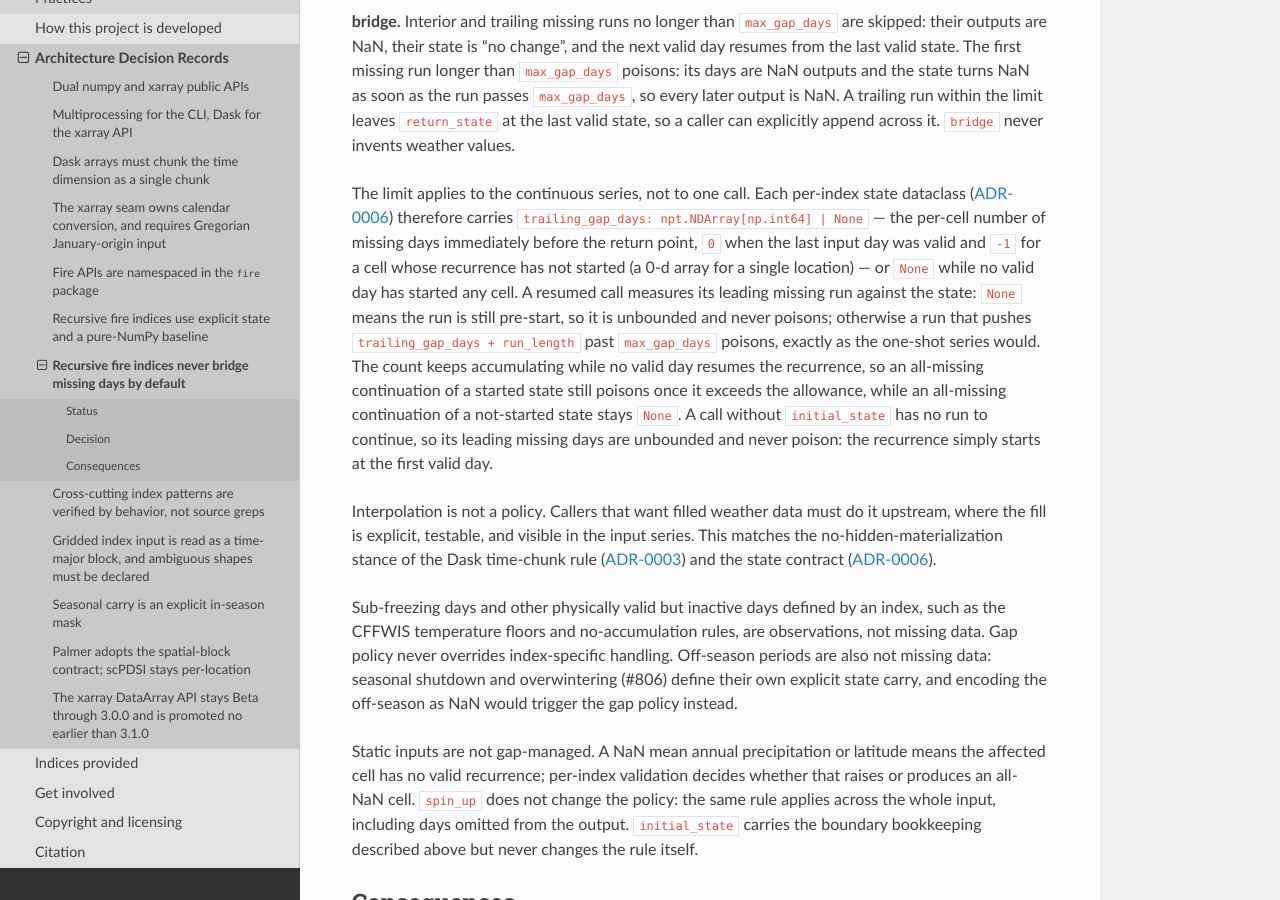
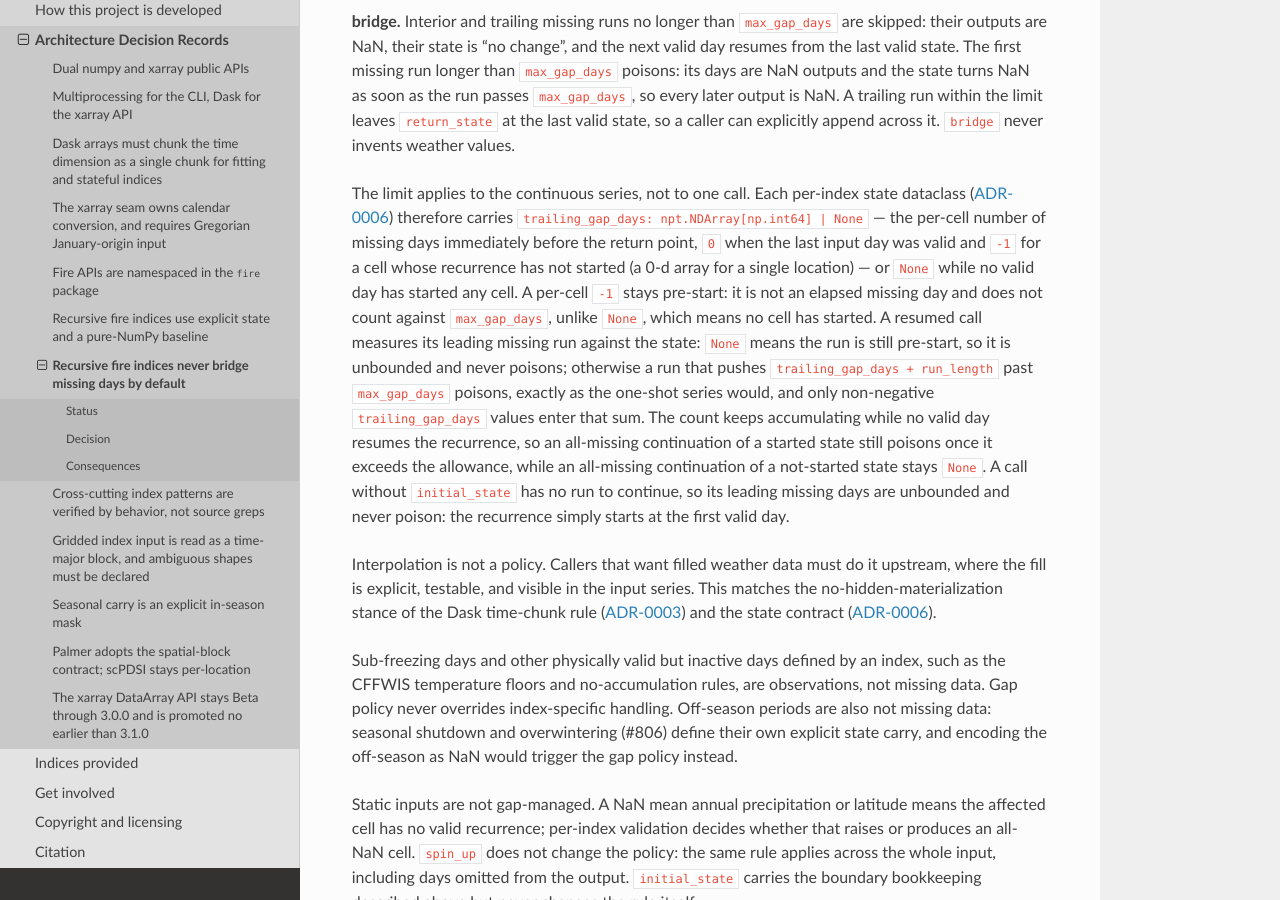
Before and after one commit to monocongo/climate_indices, a Sphinx documentation site: the page built from docs/adr/0007-fire-missing-data-policy.md, in a window 1280 px wide and 900 px high, scrolled down 931 px. Built offline with Sphinx 7.4.7 and the Read the Docs theme 3.1.0, drawn with Linux system fonts in a browser that asks for light colours; some of the changed text lies outside the part shown.

Commit message:
docs(adr): address review findings on the chunk rule and gap-state wording
Scope the single-time-chunk rule to fitting and stateful indices in the
ADR-0003 title and body, docs/architecture.md, and docs/project-overview.md,
and say period-based arithmetic rather than per-day for the PET kernels.
Clarify in ADR-0007 that a per-cell trailing_gap_days of -1 stays pre-start
and does not enter the gap sum, unlike the array-level None.

Finding: discussion_r4060637932
Finding: discussion_r4060637936
Finding: review-body nitpick on ADR-0007
Review-Anchor: https://github.com/monocongo/climate_indices/pull/1086#pullrequestreview-5264778273

```diff
--- a/docs/adr/0007-fire-missing-data-policy.md
+++ b/docs/adr/0007-fire-missing-data-policy.md
@@ -52,11 +52,13 @@
 number of missing days immediately before the return point, `0` when the last
 input day was valid and `-1` for a cell whose recurrence has not started (a 0-d
 array for a single location) — or `None` while no valid day has started any
-cell. A resumed call
-measures its leading missing run against the state: `None` means the run is
-still pre-start, so it is unbounded and never poisons; otherwise a run that
-pushes `trailing_gap_days + run_length` past `max_gap_days` poisons, exactly
-as the one-shot series would. The count keeps accumulating while no valid day
+cell. A per-cell `-1` stays pre-start: it is not an elapsed missing day and
+does not count against `max_gap_days`, unlike `None`, which means no cell has
+started. A resumed call measures its leading missing run against the state:
+`None` means the run is still pre-start, so it is unbounded and never poisons;
+otherwise a run that pushes `trailing_gap_days + run_length` past
+`max_gap_days` poisons, exactly as the one-shot series would, and only
+non-negative `trailing_gap_days` values enter that sum. The count keeps accumulating while no valid day
 resumes the recurrence, so an all-missing continuation of a started state
 still poisons once it exceeds the allowance, while an all-missing
 continuation of a not-started state stays `None`. A call without
--- a/docs/architecture.md
+++ b/docs/architecture.md
@@ -572,7 +572,7 @@
 
 ### 3. Time Dimension Chunking Constraint
 
-**Decision**: Dask arrays MUST have time as single chunk. The two PET entry points are the exception: they accept a split `time` and rechunk it internally, because their kernels are per-day arithmetic rather than fits.
+**Decision**: For fitting and stateful indices, Dask arrays MUST have time as a single chunk. The two PET entry points are the exception: they accept a split `time` and rechunk it internally, because their kernels are period-based arithmetic rather than fits.
 
 **Rationale**: Climate indices require access to full time series for distribution fitting.
 
@@ -618,7 +618,7 @@
 1. **Vectorization**: Numpy broadcasting instead of loops
 2. **Shared memory**: CLI uses multiprocessing.Array for zero-copy
 3. **Lazy evaluation**: Dask defers computation until .compute()
-4. **Chunking**: Spatial chunks in Dask, single time chunk
+4. **Chunking**: Spatial chunks in Dask, single time chunk for fitting and stateful indices
 5. **Caching**: Distribution fitting parameters can be fitted once and passed
    back in through the `fitting_params` argument of `indices.spi()`
 
--- a/docs/project-overview.md
+++ b/docs/project-overview.md
@@ -204,7 +204,7 @@
 
 ### Common Pitfalls
 1. **Do NOT** use wildcard imports (`from module import *`) - explicitly forbidden by ruff
-2. **Do NOT** chunk time dimension in Dask arrays - causes incorrect index calculations
+2. **Do NOT** chunk time dimension in Dask arrays for fitting and stateful indices - causes incorrect index calculations
 3. **Do NOT** modify `indices.py` API - backward compatibility requirement
 4. **Do NOT** commit without running tests - skipping them risks CI failures
 5. **Do NOT** use string paths - always use `pathlib.Path` objects
--- a/llms-full.txt
+++ b/llms-full.txt
@@ -1214,7 +1214,7 @@
 
 ### Common Pitfalls
 1. **Do NOT** use wildcard imports (`from module import *`) - explicitly forbidden by ruff
-2. **Do NOT** chunk time dimension in Dask arrays - causes incorrect index calculations
+2. **Do NOT** chunk time dimension in Dask arrays for fitting and stateful indices - causes incorrect index calculations
 3. **Do NOT** modify `indices.py` API - backward compatibility requirement
 4. **Do NOT** commit without running tests - skipping them risks CI failures
 5. **Do NOT** use string paths - always use `pathlib.Path` objects
@@ -1808,7 +1808,7 @@
 
 ### 3. Time Dimension Chunking Constraint
 
-**Decision**: Dask arrays MUST have time as single chunk. The two PET entry points are the exception: they accept a split `time` and rechunk it internally, because their kernels are per-day arithmetic rather than fits.
+**Decision**: For fitting and stateful indices, Dask arrays MUST have time as a single chunk. The two PET entry points are the exception: they accept a split `time` and rechunk it internally, because their kernels are period-based arithmetic rather than fits.
 
 **Rationale**: Climate indices require access to full time series for distribution fitting.
 
@@ -1854,7 +1854,7 @@
 1. **Vectorization**: Numpy broadcasting instead of loops
 2. **Shared memory**: CLI uses multiprocessing.Array for zero-copy
 3. **Lazy evaluation**: Dask defers computation until .compute()
-4. **Chunking**: Spatial chunks in Dask, single time chunk
+4. **Chunking**: Spatial chunks in Dask, single time chunk for fitting and stateful indices
 5. **Caching**: Distribution fitting parameters can be fitted once and passed
    back in through the `fitting_params` argument of `indices.spi()`
 
```
Also changed, not shown: docs/adr/0003-dask-time-dimension-single-chunk.md (+5 -5 lines).
